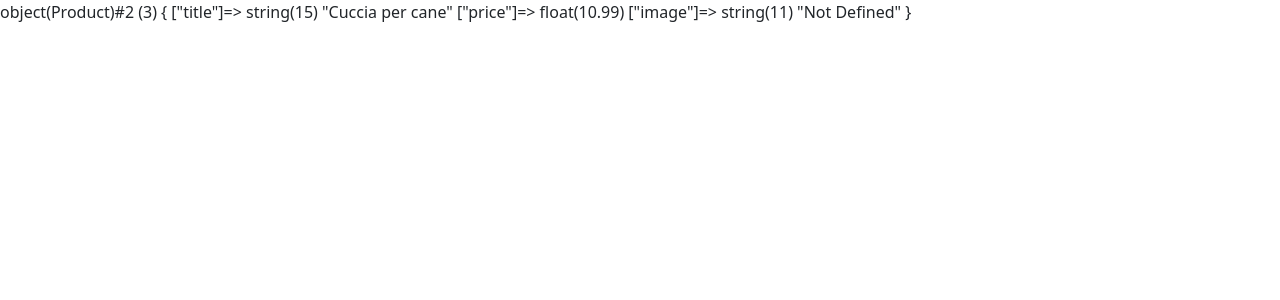
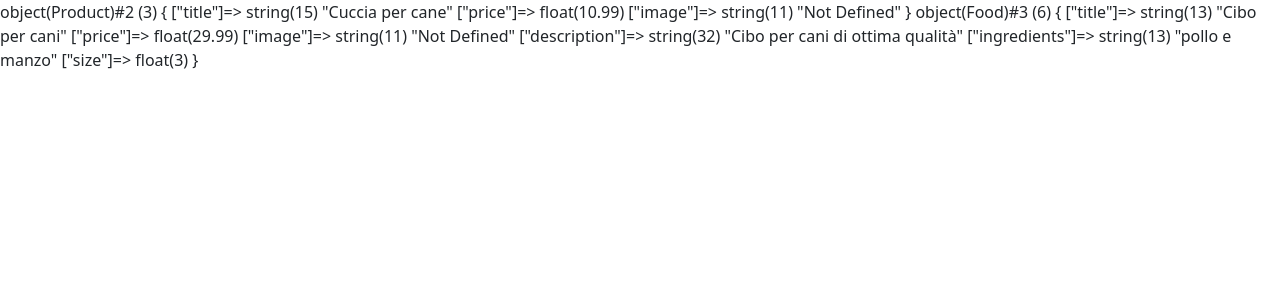
Before and after one commit to nicolozibra1/php-oop-2, a PHP site: page / in a window 1280 px wide. Shown: the top 300 px of the page. Run offline with PHP 8.4, Linux system fonts and the light colour scheme.

Commit message:
added-class-Food (product extends)

```diff
--- a/Database/db.php
+++ b/Database/db.php
@@ -1,6 +1,8 @@
 <?php
 include __DIR__ . '/../Models/Product.php';
+include __DIR__ . '/../Models/Food.php';
 
 $products = [
-    $product1 = new Product('Cuccia per cane', 10.99, 'Not Defined')
+    $product1 = new Product('Cuccia per cane', 10.99, 'Not Defined'),
+    $product2 = new Food('Cibo per cani', 29.99, 'Not Defined', 'Cibo per cani di ottima qualità', 'pollo e manzo', 3)
 ];
--- a/Models/Food.php
+++ b/Models/Food.php
@@ -0,0 +1,15 @@
+<?php
+
+class Food extends Product
+{
+    public
+    $description, $ingredients, $size;
+
+    public function __construct(string $title, float $price, string $image, string $description, string $ingredients, float $size)
+    {
+        parent::__construct($title, $price, $image);
+        $this->description = $description;
+        $this->ingredients = $ingredients;
+        $this->size = $size;
+    }
+}
--- a/partials/template/main.php
+++ b/partials/template/main.php
@@ -1,6 +1,7 @@
 <?php
     include __DIR__ . '/../../Database/db.php';
     var_dump($product1);
+    var_dump($product2);
 ?>
 
 <main>
```
